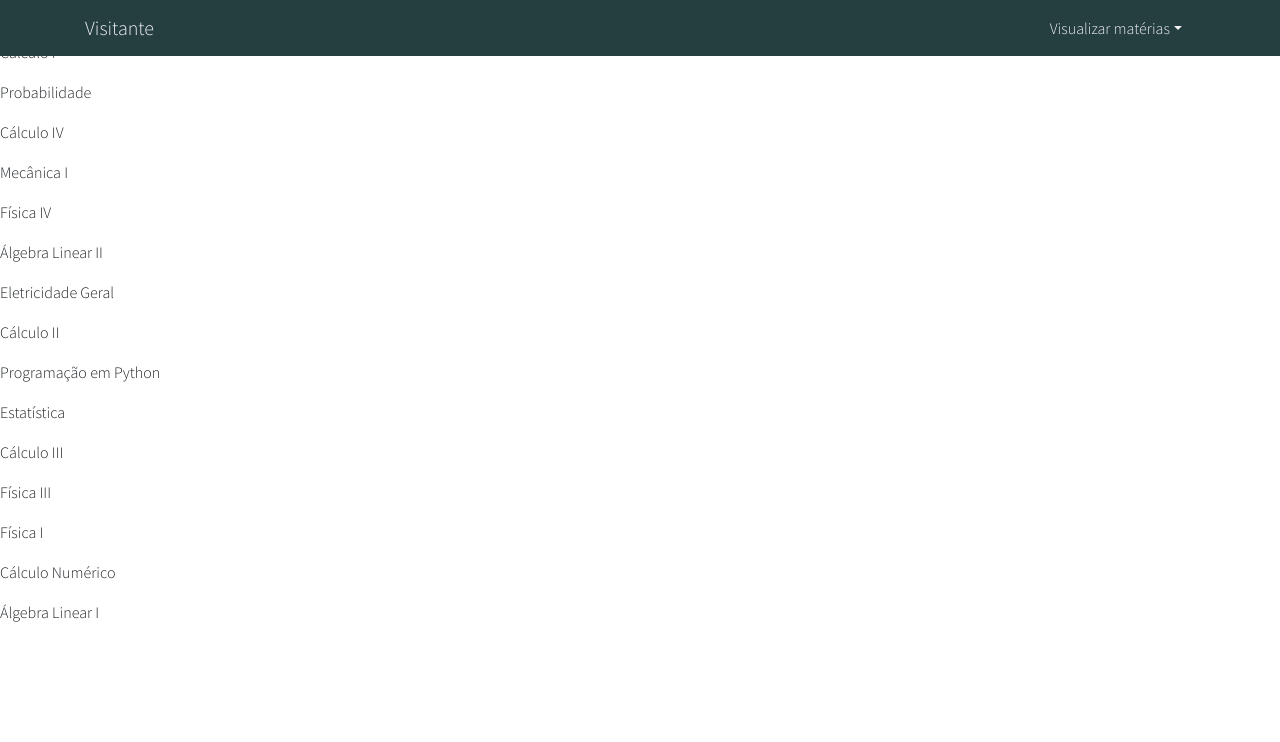
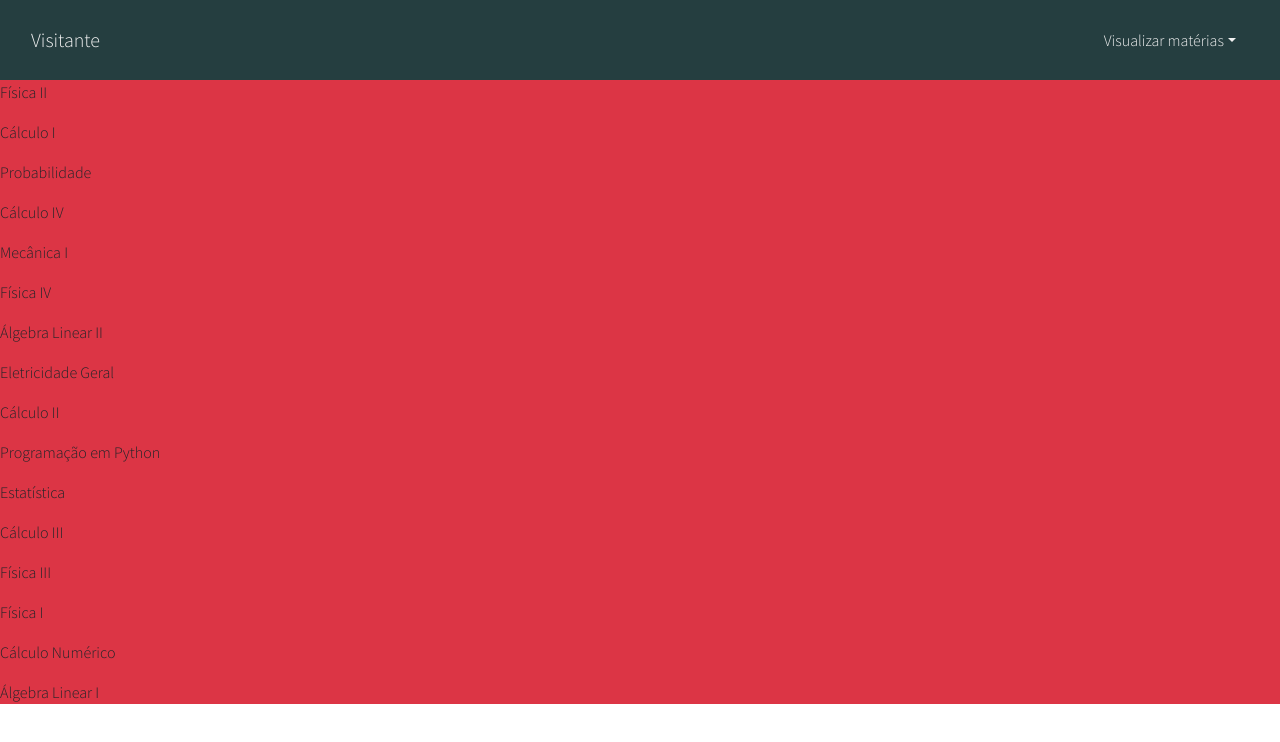
Before and after one commit to carolzinhamgonzalez/estudarcomvc, a React (Create React App) app: page / in a window 1280 px wide. Shown: the top 742 px of the page. Built offline with nearby package versions, Linux system fonts and the light colour scheme; some icons are missing.

Commit message:
map state

```diff
--- a/src/App.js
+++ b/src/App.js
@@ -1,7 +1,7 @@
 import React, { Component } from 'react';
 import './App.css';
 // import Data from './courses.json';
-import Test from './containers/Test';
+import Matters from './containers/Matters';
 import Header from './components/Header';
 
 
@@ -11,7 +11,7 @@
     return (
       <div>
         <Header />
-        <Test />
+        <Matters />
       </div>
     );
   }
--- a/src/components/Header.css
+++ b/src/components/Header.css
@@ -1,11 +1,8 @@
 #nav-color{
     background-color: #253e40;
+    height: 10vh;
 }
 
 .text-color, #user-color{
     color: #F2F2F2;
 }
-
-/* .icon-user{
-    color: #F2F2F2;
-} */
--- a/src/components/Header.js
+++ b/src/components/Header.js
@@ -1,10 +1,11 @@
 import React from 'react';
 import './Header.css';
+import Matters from '../containers/Matters';
 
 const header = () => {
   return (
     <nav className="navbar navbar-expand-sm fixed-top navbar-light" id="nav-color">
-      <div className="container">
+      <div className="container-fluid">
         <a className="navbar-brand icon-user" id="user-color" href="#"> Visitante</a>
 
         <div className="dropdown">
@@ -12,7 +13,7 @@
             Visualizar matérias
           </a>
           <div className="dropdown-menu" aria-labelledby="dropdownMenuLink">
-            <a className="dropdown-item" href="#">Todas</a>
+            <a className="dropdown-item" href= {Matters}>Todas</a>
             <a className="dropdown-item" href="#">Personalizadas</a>
             <a className="dropdown-item" href="#">Gerais</a>
           </div>
--- /dev/null
+++ b/src/containers/Matters.css
@@ -0,0 +1,8 @@
+.main-style{
+    margin-top: 10vh;
+    /* height: 80%; */
+}
+
+/* .text-color, #user-color{
+    color: #253e40;
+} */
--- /dev/null
+++ b/src/containers/Matters.js
@@ -0,0 +1,42 @@
+import React, { Component } from 'react';
+import Data from '../courses.json';
+import './Matters.css';
+
+class Matter extends Component {
+  constructor(props){
+    super(props)
+    this.state = {myData: null}
+  }
+
+  componentDidMount(){
+    this.setState({myData: Data})
+    // console.log(batata);
+    // console.log(batata[0]);
+  }
+
+  componentDidUpdate() {
+    console.log(this.state.myData)
+  }
+
+  render() {
+    if (this.state.myData !== null) {
+      return (
+        <main className="conteiner-fluid bg-danger main-style">
+          {this.state.myData.map(n => <p key={n.id}> {n.name} </p>)}
+          {/* {this.state.myData.filter(n =>
+            if (n.highlight = true){
+              <h1 key={n.id}> {n.name} </h1>
+            })} */}
+        </main>
+      )
+    } else {
+      return (
+        <div>oi</div>
+      )
+    }
+  }
+}
+
+
+
+export default Matter;
--- a/src/containers/Test.js
+++ /dev/null
@@ -1,90 +0,0 @@
-import React, { Component } from 'react';
-import Data from '../courses.json';
-
-class Matter extends Component {
-  constructor(props){
-    super(props)
-    this.state = {myData: null}
-  }
-
-  componentDidMount(){
-    this.setState({myData: Data})
-    // console.log(batata);
-    // console.log(batata[0]);
-  }
-
-  componentDidUpdate() {
-    console.log(this.state.myData)
-  }
-
-  render() {
-    if (this.state.myData !== null) {
-      return (
-        <div>
-          {this.state.myData.map(x => <p key={x.id}> {x.name} </p>)}
-        </div>
-      )
-    } else {
-      return (
-        <div>oi</div>
-      )
-    }
-  }
-}
-
-export default Matter;
-
-//   componentDidMount(){
-//     const objMatters = [];
-//     const options = {
-//       method: "get",
-//       headers: {'Content-Type': 'application/json'}
-//     };
-
-//     fetch(Data, options)
-//       .then((res) => {
-//         if (res.status !== 200) {
-//           throw new Error('Request failed');
-//         }
-//         return res.json();
-//       })
-//       .then(data => {objMatters.push(data);
-//         this.setState({objMatters: objMatters})
-//       })
-// }
-
-
-  // componentDidMount(){
-
-  //   var xmlhttp = new XMLHttpRequest()
-  //   xmlhttp.onreadystatechange = function () {
-  //       console.log(JSON.parse(this.responseText));
-  //       // let myData;
-  //       // myArr.forEach((infos) => {myData.push(infos)});
-  //     }
-  //   xmlhttp.open('GET', Data)
-  //   xmlhttp.send()
-
-  // }
-
-  // let myData = JSON.parse(Data);
-    // this.setState({myData: myData});
-
-    // $(document).ready(function(){
-    //   const objMatters
-    //   $ajax({
-    //     dataType: "json",
-    //     Data,
-    //     success: (data => {objMatters.push(data);
-    //               this.setState({objMatters: objMatters})
-    //             })
-    //   });
-    // })
-
-    // var xmlhttp = new XMLHttpRequest()
-    // xmlhttp.onreadystatechange = function () {
-    //     var myData = JSON.parse(this.responseText)
-    //     console.log(myData);
-    //   }
-    // xmlhttp.open('GET', Data)
-    // xmlhttp.send()
```
